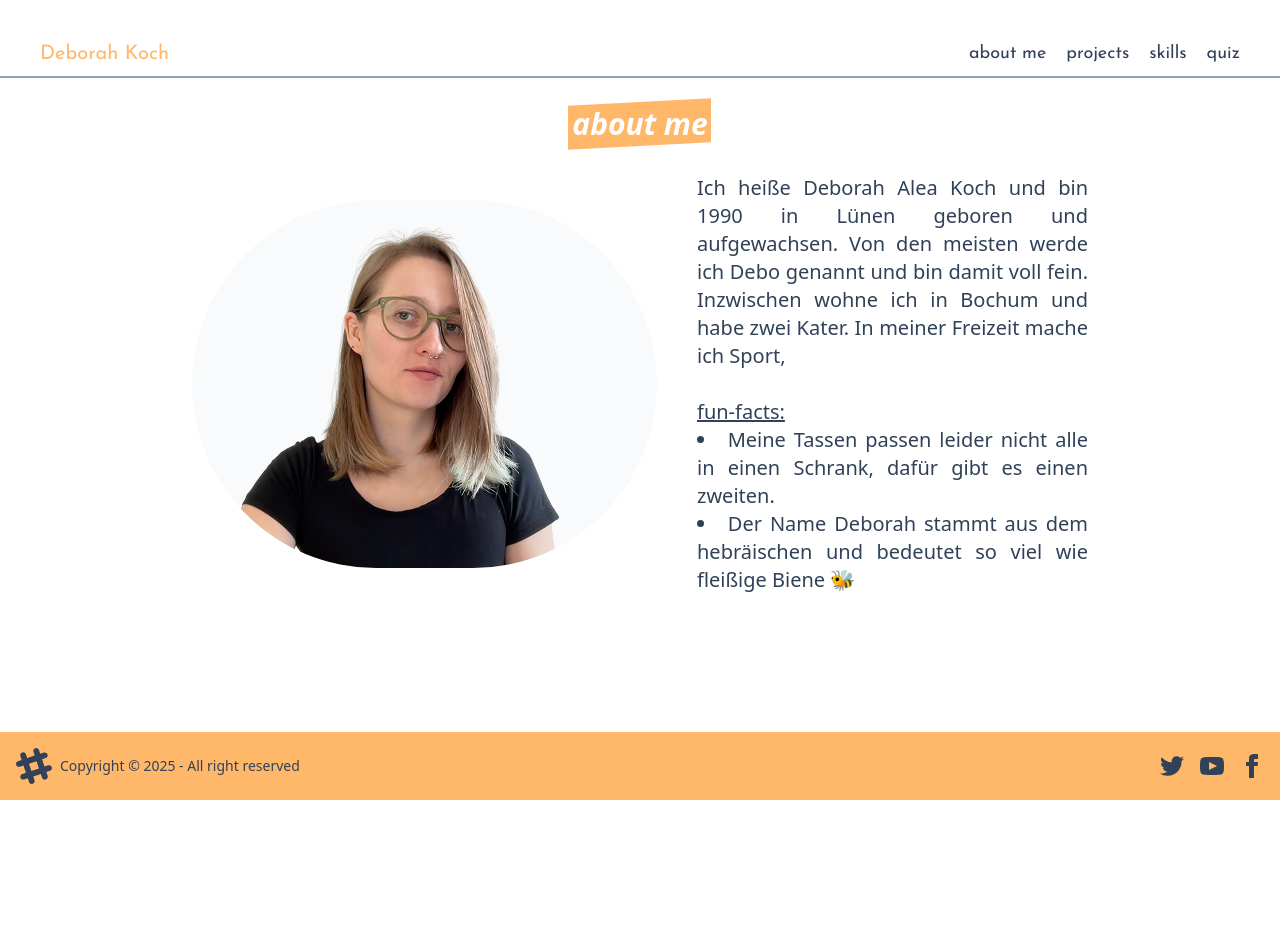
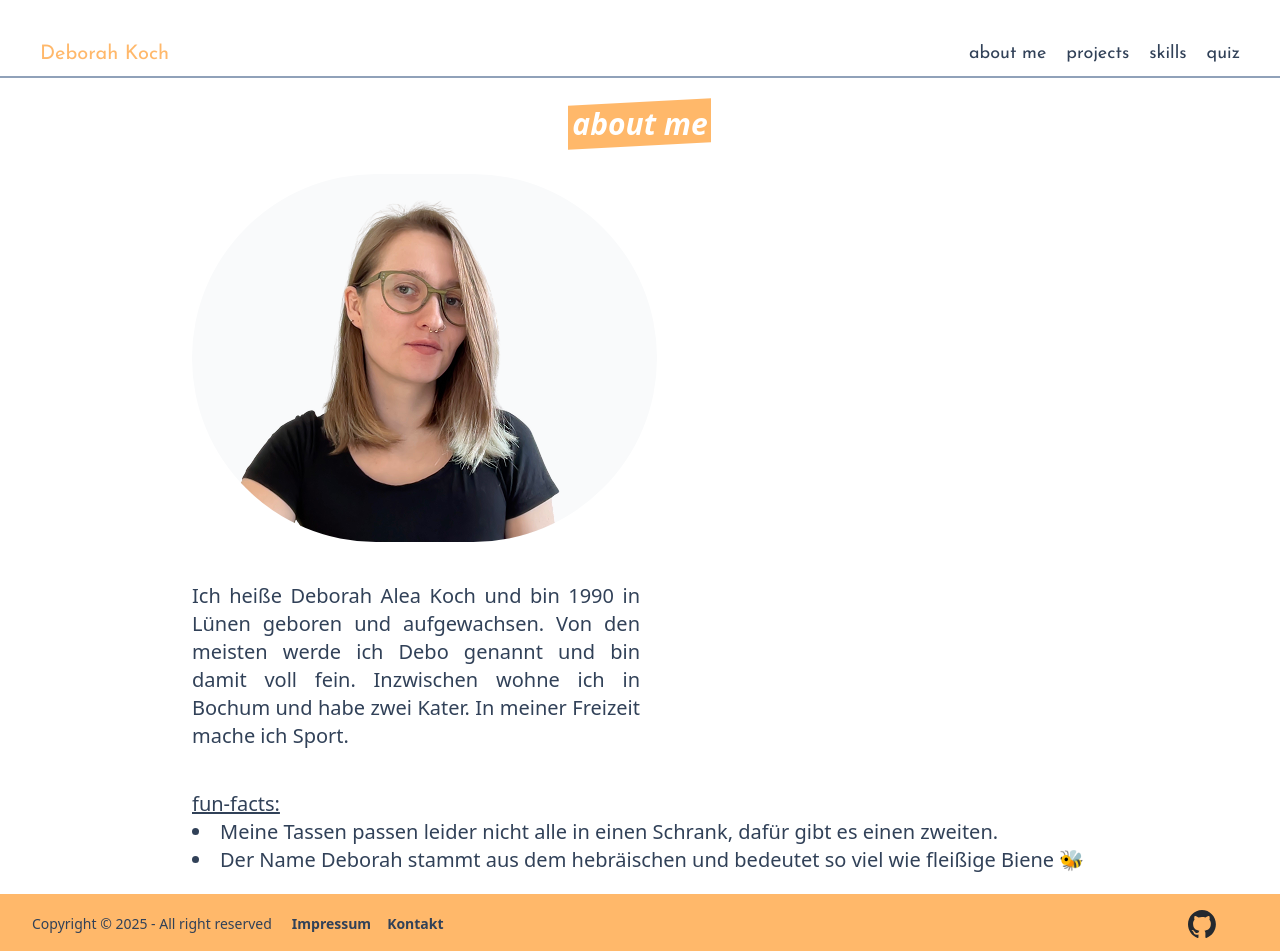
Before and after one commit to DeborahAleaKoch/hejIchBinDebo, a React (Vite) app: page /aboutme in a window 1280 px wide. Shown: the top 951 px of the page. Before the commit the page ends 800 px from the top, so only its background shows below. Built offline with nearby package versions, Linux system fonts and the light colour scheme.

Commit message:
respons-design 😮‍💨

```diff
--- a/src/App.tsx
+++ b/src/App.tsx
@@ -12,6 +12,8 @@ import { Home } from "./pages/Home";
 import { Quiz } from "./pages/Quiz";
 import { Skills } from "./pages/Skills";
 import { Projects } from "./pages/Projects";
+import { Impressum } from "./pages/Impressum";
+import { Contact } from "./pages/Contact";
 
 function App() {
 	const router = createBrowserRouter(
@@ -23,6 +25,8 @@ function App() {
 				<Route path='quiz' element={<Quiz />} />
 				<Route path='skills' element={<Skills />} />
 				<Route path='projects' element={<Projects />} />
+				<Route path='impressum' element={<Impressum />} />
+				<Route path='contact' element={<Contact />} />
 			</Route>
 		)
 	);
--- a/src/components/Footer.tsx
+++ b/src/components/Footer.tsx
@@ -1,57 +1,39 @@
+import { Link } from "react-router";
+
 export const Footer = () => {
 	return (
 		<div className='mt-auto'>
-			<footer className='footer sm:footer-horizontal bg-orange-300 text-slate-700 items-center p-4'>
-				<aside className='grid-flow-col items-center'>
-					<svg
-						width='36'
-						height='36'
-						viewBox='0 0 24 24'
-						xmlns='http://www.w3.org/2000/svg'
-						fillRule='evenodd'
-						clipRule='evenodd'
-						className='fill-current'
-					>
-						<path d='M22.672 15.226l-2.432.811.841 2.515c.33 1.019-.209 2.127-1.23 2.456-1.15.325-2.148-.321-2.463-1.226l-.84-2.518-5.013 1.677.84 2.517c.391 1.203-.434 2.542-1.831 2.542-.88 0-1.601-.564-1.86-1.314l-.842-2.516-2.431.809c-1.135.328-2.145-.317-2.463-1.229-.329-1.018.211-2.127 1.231-2.456l2.432-.809-1.621-4.823-2.432.808c-1.355.384-2.558-.59-2.558-1.839 0-.817.509-1.582 1.327-1.846l2.433-.809-.842-2.515c-.33-1.02.211-2.129 1.232-2.458 1.02-.329 2.13.209 2.461 1.229l.842 2.515 5.011-1.677-.839-2.517c-.403-1.238.484-2.553 1.843-2.553.819 0 1.585.509 1.85 1.326l.841 2.517 2.431-.81c1.02-.33 2.131.211 2.461 1.229.332 1.018-.21 2.126-1.23 2.456l-2.433.809 1.622 4.823 2.433-.809c1.242-.401 2.557.484 2.557 1.838 0 .819-.51 1.583-1.328 1.847m-8.992-6.428l-5.01 1.675 1.619 4.828 5.011-1.674-1.62-4.829z'></path>
-					</svg>
+			<footer className='footer sm:footer-horizontal bg-orange-300 text-slate-700 items-center px-8 py-4'>
+				<aside className='grid-flow-col items-center gap-5'>
 					<p className='text-c'>
 						Copyright © {new Date().getFullYear()} - All right reserved
 					</p>
+					<div className='font-semibold flex gap-4'>
+						<Link
+							to={`impressum`}
+							className=' hover:underline hover:ease-linear'
+						>
+							Impressum
+						</Link>
+						<Link to={`contact`} className='hover:underline'>
+							Kontakt
+						</Link>
+					</div>
 				</aside>
 				<nav className='grid-flow-col gap-4 md:place-self-center md:justify-self-end'>
-					<a>
-						<svg
-							xmlns='http://www.w3.org/2000/svg'
-							width='24'
-							height='24'
-							viewBox='0 0 24 24'
-							className='fill-current'
-						>
-							<path d='M24 4.557c-.883.392-1.832.656-2.828.775 1.017-.609 1.798-1.574 2.165-2.724-.951.564-2.005.974-3.127 1.195-.897-.957-2.178-1.555-3.594-1.555-3.179 0-5.515 2.966-4.797 6.045-4.091-.205-7.719-2.165-10.148-5.144-1.29 2.213-.669 5.108 1.523 6.574-.806-.026-1.566-.247-2.229-.616-.054 2.281 1.581 4.415 3.949 4.89-.693.188-1.452.232-2.224.084.626 1.956 2.444 3.379 4.6 3.419-2.07 1.623-4.678 2.348-7.29 2.04 2.179 1.397 4.768 2.212 7.548 2.212 9.142 0 14.307-7.721 13.995-14.646.962-.695 1.797-1.562 2.457-2.549z'></path>
-						</svg>
+					<a
+						href='https://github.com/DeborahAleaKoch'
+						className=''
+						target='_blanket'
+					>
+						<img
+							src='../../public/logos/github-mark.svg'
+							alt='GitHub Logo.'
+							className='h-7 w-7 '
+						/>
 					</a>
-					<a>
-						<svg
-							xmlns='http://www.w3.org/2000/svg'
-							width='24'
-							height='24'
-							viewBox='0 0 24 24'
-							className='fill-current'
-						>
-							<path d='M19.615 3.184c-3.604-.246-11.631-.245-15.23 0-3.897.266-4.356 2.62-4.385 8.816.029 6.185.484 8.549 4.385 8.816 3.6.245 11.626.246 15.23 0 3.897-.266 4.356-2.62 4.385-8.816-.029-6.185-.484-8.549-4.385-8.816zm-10.615 12.816v-8l8 3.993-8 4.007z'></path>
-						</svg>
-					</a>
-					<a>
-						<svg
-							xmlns='http://www.w3.org/2000/svg'
-							width='24'
-							height='24'
-							viewBox='0 0 24 24'
-							className='fill-current'
-						>
-							<path d='M9 8h-3v4h3v12h5v-12h3.642l.358-4h-4v-1.667c0-.955.192-1.333 1.115-1.333h2.885v-5h-3.808c-3.596 0-5.192 1.583-5.192 4.615v3.385z'></path>
-						</svg>
-					</a>
+					<a></a>
+					<a></a>
 				</nav>
 			</footer>
 		</div>
--- a/src/components/Headline.tsx
+++ b/src/components/Headline.tsx
@@ -4,7 +4,7 @@ export interface Props {
 
 export const Headline: React.FC<Props> = ({ title }) => {
 	return (
-		<div className='mx-48 text-center'>
+		<div className=' md:mx-48 text-center'>
 			<div className='text-3xl mt-2 font-semibold italic dark:text-(--color-secondary) text-(--color-secondary) py-3'>
 				<span className='relative inline-block before:absolute before:-inset-1 before:block before:-skew-y-3 before:bg-(--color-primary)'>
 					<h1 className='relative text-white dark:text-gray-950'>{title}</h1>
--- a/src/components/QuizBox.tsx
+++ b/src/components/QuizBox.tsx
@@ -10,15 +10,15 @@ export const QuizBox: React.FC<Props> = ({ item }) => {
 	const [answered, setAnswered] = useState<Choice | undefined>(undefined);
 
 	return (
-		<div className='flex flex-col items-center gap-3 rounded-xl mx-48 my-8 py-3 shadow-lg shadow-orange-100 hover: hover:ease-linear text-(--color-secondary) hover:shadow-3xl hover:shadow-orange-200 dark:text-slate-500 bg-amber-50'>
-			<p className='text-xl mb-2.5'>{item.question}</p>
+		<div className='flex flex-col items-center gap-3 rounded-xl mx-10 my-5 md:mx-48 md:my-8 py-3 shadow-lg shadow-orange-100 hover: hover:ease-linear text-(--color-secondary) hover:shadow-3xl hover:shadow-orange-200 dark:text-slate-500 bg-amber-50'>
+			<p className='text-xl mb-2.5 underline text-center'>{item.question}</p>
 			<div className='md:flex md:flex-col'>
 				<p className='flex gap-5 flex-col lg:flex-row'>
 					{item.choices.map((choice) => (
 						<button
 							disabled={!!answered}
 							className={classNames(
-								"border-orange-400  rounded-xl cursor-pointer px-3 mx-2 py-2 hover:bg-orange-100 dark:text-slate-500 text-lg",
+								"border-orange-400 rounded-xl cursor-pointer px-3 mx-2 py-2 hover:bg-orange-100 dark:text-slate-500 text-lg",
 								{
 									"bg-orange-200 hover:bg-orange-200":
 										answered && choice.correct,
--- a/src/components/TechSkill.tsx
+++ b/src/components/TechSkill.tsx
@@ -9,7 +9,7 @@ interface Props {
 export const TechSkill: React.FC<Props> = ({ skills, text }) => {
 	return (
 		<div className={`border-b-1 border-(--color-primary) `}>
-			<h2 className='text-2xl my-4 italic font-extralight border-(--color-primary) border-b-2 inline-block hover:font-bold hover:text-(--color-primary) hover:border-(--color-secondary) hover:border-b-2'>
+			<h2 className='text-2xl my-5  italic font-extralight border-(--color-primary) border-b-2 inline-block hover:font-bold hover:text-(--color-primary) hover:border-(--color-secondary) hover:border-b-2'>
 				{text}
 			</h2>
 			<div className={`flex flex-wrap gap-14 py-6 `}>
--- a/src/pages/AboutMe.tsx
+++ b/src/pages/AboutMe.tsx
@@ -4,37 +4,36 @@ export const AboutMe = () => {
 	return (
 		<>
 			<Headline title='about me' />
-			<div className='mx-48 my-5'>
-				<section className='flex justify-between gap-10 items-center'>
+			<div className='mx-10 my-5 md:mx-48 md:my-5 font-light flex flex-col gap-10 text-xl'>
+				<section className='flex justify-between gap-10 items-center flex-wrap'>
 					<img
 						src='../../public/img/debo.png'
 						alt='Bild von mir.'
 						className=' rounded-full  bg-gray-50 '
 					/>
-					<article className='text-xl w-2/3 text-justify '>
+					<article className=' md:w-1/2 text-justify '>
 						<div className=''>
 							Ich heiße Deborah Alea Koch und bin 1990 in Lünen geboren und
 							aufgewachsen. Von den meisten werde ich Debo genannt und bin damit
 							voll fein.{" "}
 							{/* Der Name <span>Deborah</span> kommt aus dem hebräischen und beudeutet <span>die fleißige Biene</span>.  */}
 							Inzwischen wohne ich in Bochum und habe zwei Kater. In meiner
-							Freizeit mache ich Sport,
+							Freizeit mache ich Sport.
 							{/* lese oder koche was leckeres. */}{" "}
-							<div>
-								<br />
-								<h3 className='underline'>fun-facts:</h3>
-								<li>
-									Meine Tassen passen leider nicht alle in einen Schrank, dafür
-									gibt es einen zweiten.{" "}
-								</li>
-								<li>
-									Der Name Deborah stammt aus dem hebräischen und bedeutet so
-									viel wie fleißige Biene 🐝
-								</li>
-							</div>
 						</div>
 					</article>
 				</section>
+				<div>
+					<h3 className='underline'>fun-facts:</h3>
+					<li>
+						Meine Tassen passen leider nicht alle in einen Schrank, dafür gibt
+						es einen zweiten.{" "}
+					</li>
+					<li>
+						Der Name Deborah stammt aus dem hebräischen und bedeutet so viel wie
+						fleißige Biene 🐝
+					</li>
+				</div>
 			</div>
 		</>
 	);
--- a/src/pages/Home.tsx
+++ b/src/pages/Home.tsx
@@ -1,15 +1,18 @@
+import { useEffect } from "react";
 import { Headline } from "../components/Headline";
 
 export const Home = () => {
-	console.log(
-		"Hallo! Schön dass du vorbei schaust. Hier sollte alles aufgeräumt sein, ich habe nämlich mit Besuch gerechnet. Möchtest du einen Kaffee?? ;-)"
-	);
+	useEffect(() => {
+		console.log(
+			"Hallo! Schön dass du vorbei schaust. Hier sollte alles aufgeräumt sein, ich habe nämlich mit Besuch gerechnet. Möchtest du einen Kaffee?? ;-)"
+		);
+	}, []);
 
 	return (
-		<div className='px-12 mx-36'>
+		<div className=' '>
 			<Headline title='Hej! Ich bin Debo!' />
-			<section className='flex justify-around py-8 gap-10'>
-				<article className=' rounded w-1/2 text-xl font-light text-justify '>
+			<section className='flex justify-around py-8 gap-5 flex-wrap mx-10'>
+				<article className='rounded md:w-1/2 text-xl font-light text-justify '>
 					<p className=''>
 						Ich bin{" "}
 						<span className='italic text-xl'>Frondend Web Developerin. </span>
@@ -65,7 +68,7 @@ export const Home = () => {
 				<img
 					src='../../public/img/27640991-925C-43F5-856A-AF16E5AE9F38_1_105_c.jpeg'
 					alt='Bild von Debo.'
-					className='rounded-2xl object-cover w-lg'
+					className='rounded-2xl object-cover md:w-lg '
 				/>
 			</section>
 		</div>
--- a/src/pages/Skills.tsx
+++ b/src/pages/Skills.tsx
@@ -4,7 +4,7 @@ import { goodSkills, techStackData, wantToLearn } from "../data";
 
 export const Skills = () => {
 	return (
-		<div className='mx-48 text-center'>
+		<div className='mx-10  md:mx-48 text-center'>
 			<Headline title='Tech Stack' />
 
 			<section className=' text-left '>
```
